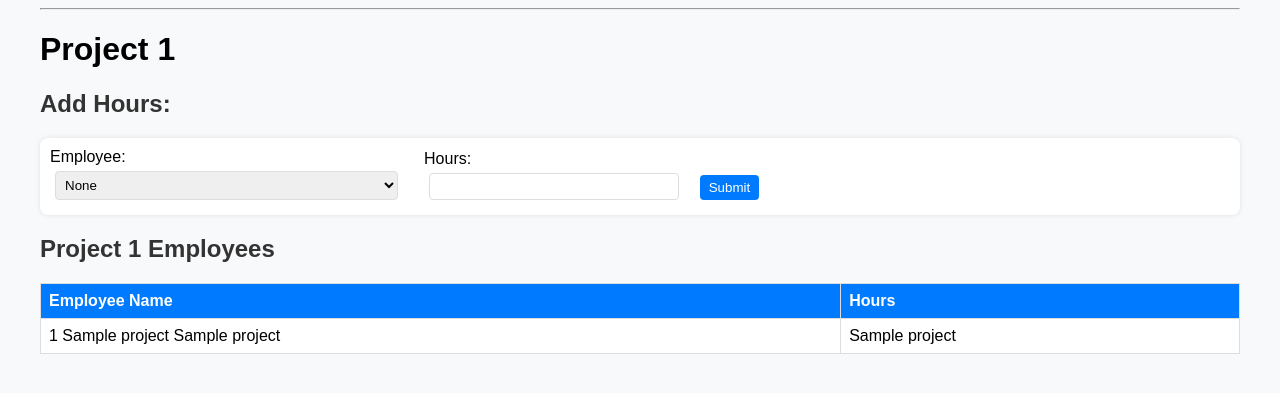
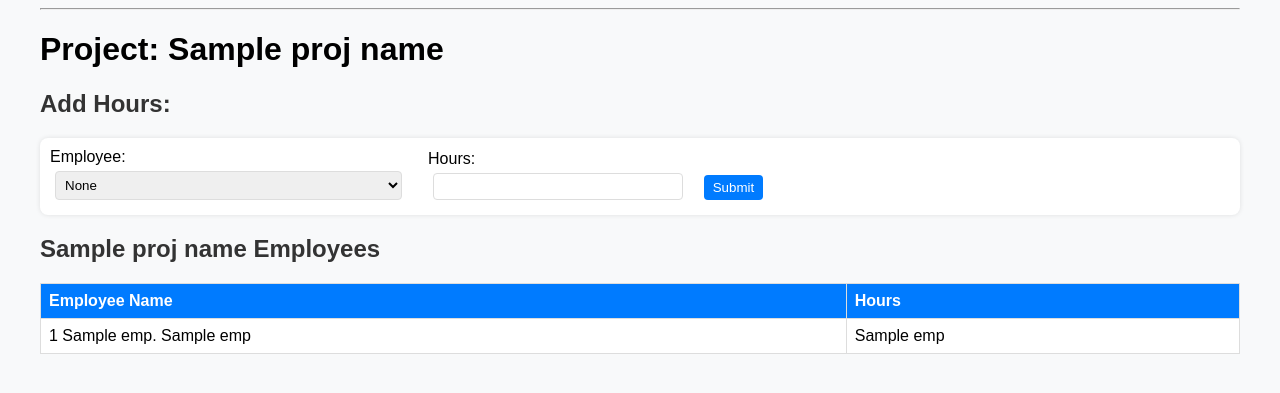
Before and after one commit to chehakchopra/A4-Database-Company-Project, a Flask app: template templates/project.html in a window 1280 px wide. Shown: the part 58-451 px from the top of the page. Run offline with Flask 3, Linux system fonts and the light colour scheme; the template is opened without the code that fills it: most values are stand-ins (such as "Sample title", 1, 10 or a date in 2020); some libraries are stand-ins or nearby versions.

Commit message:
Remove id row from projects page, fixes to individual project pages

```diff
--- a/templates/project.html
+++ b/templates/project.html
@@ -1,6 +1,6 @@
 {% extends "layout.html" %}
 {% block content %}
-<h1>Project {{pid}}</h1>
+<h1>Project: {{proj_name[0]}}</h1>
 
 <h2>Add Hours:</h2>
 
@@ -13,7 +13,7 @@
         <select name="emp_id">
             <option value="">None</option>
             {% for e in employees %}
-                <option value="{{ e[0] }}">{{ e[1] }} {{ e[2] }} {{ e[3] }}</option>
+                <option value="{{ e[0] }}">{{ e[1] }} {{ e[2] }}. {{ e[3] }}</option>
             {% endfor %}
         </select>
       </label>
@@ -33,7 +33,7 @@
 
 </form>
 
-<h2> Project {{pid}} Employees </h2>
+<h2> {{proj_name[0]}} Employees </h2>
 
 <table>
 
@@ -45,10 +45,10 @@
   </thead>
 
   <tbody>
-    {% for p in projects %}
+    {% for emp in emps_on_project %}
     <tr>
-      <td>{{ p[0] }} {{ p[1] }} {{ p[2] }}</td>
-      <td>{{ p[3] }}</td>
+      <td>{{ emp[0] }} {{ emp[1] }}. {{ emp[2] }}</td>
+      <td>{{ emp[3] }}</td>
     </tr>
     {% endfor %}
   </tbody>
--- a/templates/projects.html
+++ b/templates/projects.html
@@ -55,7 +55,6 @@
 
   <thead>
     <tr>
-      <th>Project Number</th>
       <th>Project Name</th>
       <th>Department</th>
       <th>Headcount</th>
@@ -66,8 +65,7 @@
   <tbody>
     {% for proj in projects %}
     <tr>
-      <td> <a href="/projects/{{proj[0]}}"> {{ proj[0] }} </a> </td>
-      <td>{{ proj[1] }}</td>
+      <td> <a href="/projects/{{proj[0]}}"> {{ proj[1] }} </a> </td>
       <td>{{ proj[2] }}</td>
       <td>{{ proj[3] }}</td>
       <td>{{ proj[4] }}</td>
```
